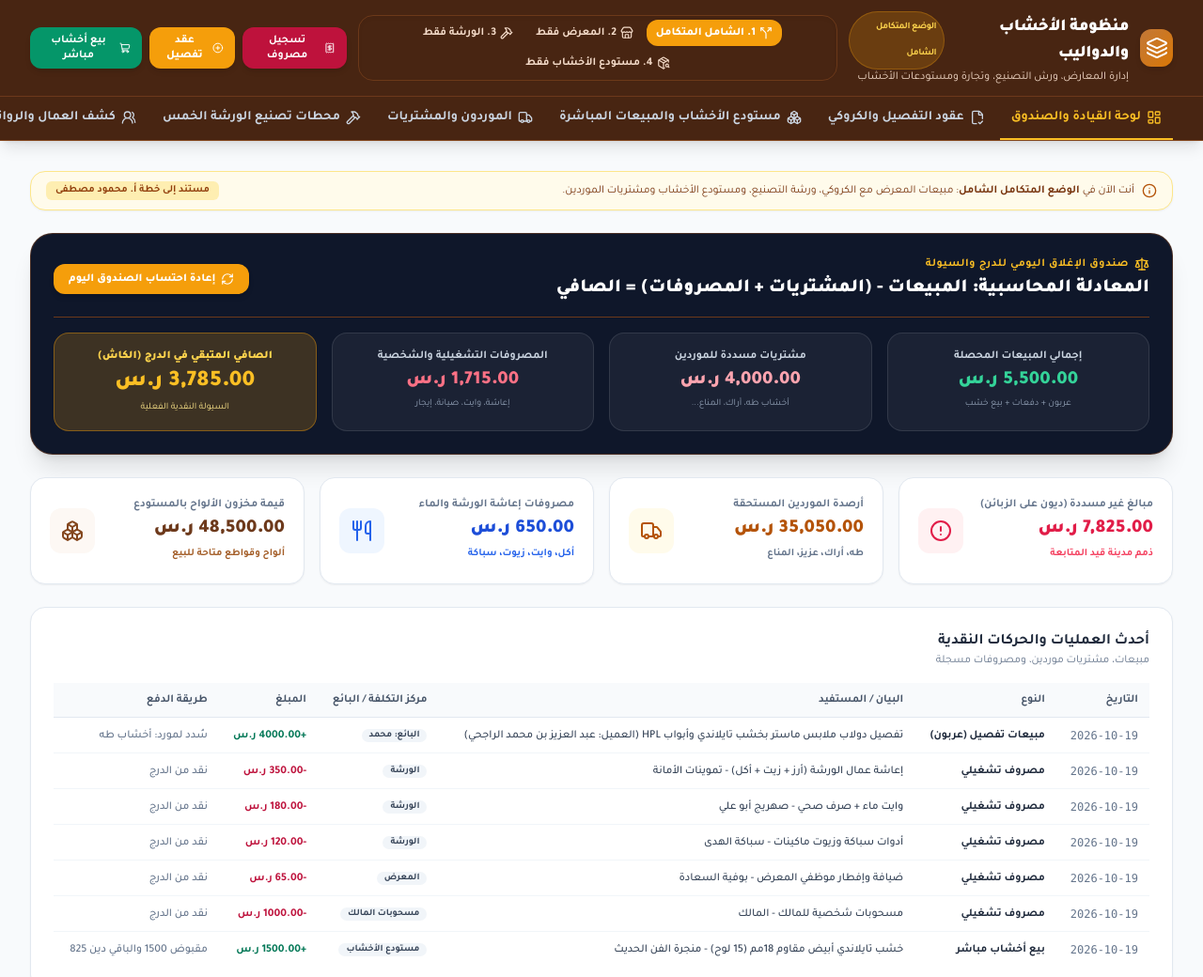
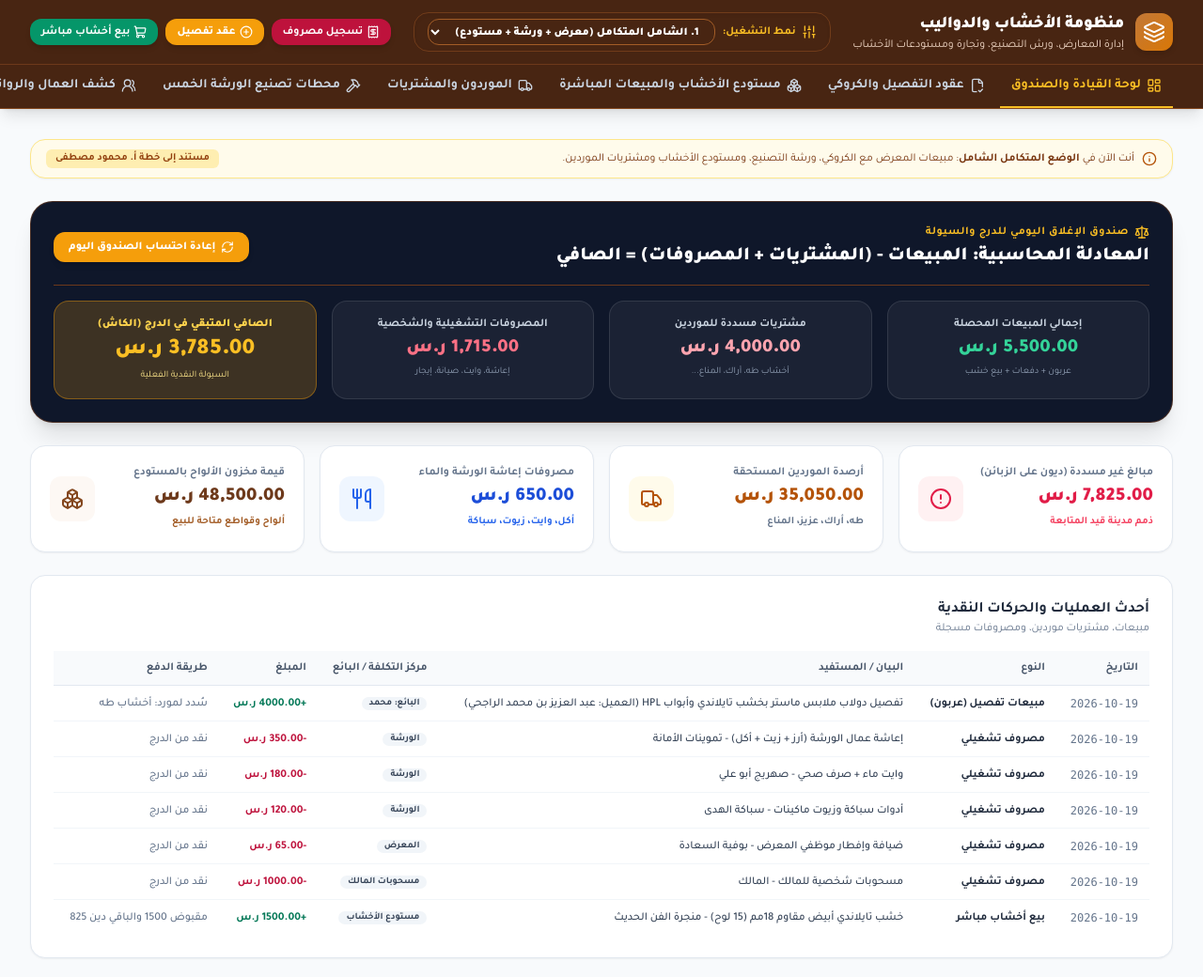
Before and after one commit to hosainnoor-hu/woodwork-erp, a website: page index.html in a window 1280 px wide. Shown: the top 1040 px of the page at 94% size. Drawn offline with nearby package versions, Linux system fonts and the light colour scheme.

Commit message:
تحسين واجهة شريط الرأس: إزالة الشارة واستبدال أزرار النمط بقائمة منسدلة أنيقة

```diff
--- a/index.html
+++ b/index.html
@@ -49,35 +49,26 @@
             <i data-lucide="layers" class="w-6 h-6 text-white"></i>
           </div>
           <div>
-            <h1 class="text-lg font-black tracking-tight flex items-center gap-2">
+            <h1 class="text-lg font-black tracking-tight">
               منظومة الأخشاب والدواليب
-              <span id="badge-current-mode" class="text-[10px] font-bold px-2 py-0.5 rounded-full bg-amber-500/20 text-amber-300 border border-amber-500/30">
-                الوضع المتكامل الشامل
-              </span>
             </h1>
             <p class="text-xs text-wood-200">إدارة المعارض، ورش التصنيع، وتجارة ومستودعات الأخشاب</p>
           </div>
         </div>
       </div>
 
-      <!-- Center: 4 Operational Modes Switcher (مفتاح أنماط التشغيل الأربعة) -->
-      <div class="bg-wood-950/80 p-1 rounded-2xl border border-wood-700/60 flex flex-wrap items-center justify-center gap-1 shadow-inner text-xs font-bold">
-        <button onclick="setOperationalMode('FULL')" id="btn-mode-full" class="px-2.5 py-1.5 rounded-xl transition-all flex items-center gap-1 bg-amber-500 text-wood-950 shadow-sm">
-          <i data-lucide="split" class="w-3.5 h-3.5"></i>
-          <span>1. الشامل المتكامل</span>
-        </button>
-        <button onclick="setOperationalMode('SHOWROOM')" id="btn-mode-showroom" class="px-2.5 py-1.5 rounded-xl text-wood-200 hover:text-white transition-all flex items-center gap-1">
-          <i data-lucide="store" class="w-3.5 h-3.5"></i>
-          <span>2. المعرض فقط</span>
-        </button>
-        <button onclick="setOperationalMode('WORKSHOP')" id="btn-mode-workshop" class="px-2.5 py-1.5 rounded-xl text-wood-200 hover:text-white transition-all flex items-center gap-1">
-          <i data-lucide="hammer" class="w-3.5 h-3.5"></i>
-          <span>3. الورشة فقط</span>
-        </button>
-        <button onclick="setOperationalMode('WAREHOUSE')" id="btn-mode-warehouse" class="px-2.5 py-1.5 rounded-xl text-wood-200 hover:text-white transition-all flex items-center gap-1">
-          <i data-lucide="package-search" class="w-3.5 h-3.5"></i>
-          <span>4. مستودع الأخشاب فقط</span>
-        </button>
+      <!-- Center: Operational Mode Dropdown (قائمة منسدلة لاختيار نمط التشغيل) -->
+      <div class="flex items-center gap-2 bg-wood-950/90 px-3.5 py-1.5 rounded-2xl border border-wood-700/70 shadow-inner">
+        <label for="select-operational-mode" class="text-xs font-bold text-amber-400 flex items-center gap-1.5 whitespace-nowrap">
+          <i data-lucide="sliders" class="w-4 h-4"></i>
+          <span>نمط التشغيل:</span>
+        </label>
+        <select id="select-operational-mode" onchange="setOperationalMode(this.value)" class="bg-wood-900 text-white text-xs font-black py-1.5 px-3 rounded-xl border border-wood-600 focus:outline-none focus:ring-2 focus:ring-amber-500 cursor-pointer">
+          <option value="FULL">1. الشامل المتكامل (معرض + ورشة + مستودع)</option>
+          <option value="SHOWROOM">2. المعرض وصالة المبيعات فقط</option>
+          <option value="WORKSHOP">3. ورشة التصنيع والقص فقط</option>
+          <option value="WAREHOUSE">4. مستودع وتجارة الأخشاب فقط</option>
+        </select>
       </div>
 
       <!-- Quick Actions -->
@@ -710,23 +701,12 @@
     function setOperationalMode(mode) {
       appData.settings.mode = mode;
 
-      const badge = document.getElementById('badge-current-mode');
+      const sel = document.getElementById('select-operational-mode');
+      if (sel) sel.value = mode;
+
       const bannerText = document.getElementById('mode-alert-text');
       const quoteBtn = document.getElementById('btn-header-new-quote');
       const timberSaleBtn = document.getElementById('btn-header-timber-sale');
-
-      const btns = {
-        FULL: document.getElementById('btn-mode-full'),
-        SHOWROOM: document.getElementById('btn-mode-showroom'),
-        WORKSHOP: document.getElementById('btn-mode-workshop'),
-        WAREHOUSE: document.getElementById('btn-mode-warehouse')
-      };
-
-      Object.values(btns).forEach(b => {
-        b.className = 'px-2.5 py-1.5 rounded-xl text-wood-200 hover:text-white transition-all flex items-center gap-1';
-      });
-
-      btns[mode].className = 'px-2.5 py-1.5 rounded-xl transition-all flex items-center gap-1 bg-amber-500 text-wood-950 shadow-sm font-extrabold';
 
       // Hide or show tabs according to mode
       const showroomTabs = document.querySelectorAll('.showroom-tab');
@@ -734,7 +714,6 @@
       const warehouseTabs = document.querySelectorAll('.warehouse-tab');
 
       if (mode === 'FULL') {
-        badge.textContent = 'الوضع المتكامل الشامل';
         bannerText.innerHTML = 'أنت الآن في <strong>الوضع المتكامل الشامل</strong>: مبيعات المعرض مع الكروكي، ورشة التصنيع، ومستودع الأخشاب ومشتريات الموردين.';
         quoteBtn.classList.remove('hidden');
         timberSaleBtn.classList.remove('hidden');
@@ -742,7 +721,6 @@
         workshopTabs.forEach(el => el.classList.remove('hidden'));
         warehouseTabs.forEach(el => el.classList.remove('hidden'));
       } else if (mode === 'SHOWROOM') {
-        badge.textContent = 'وضع المعرض وصالة المبيعات فقط';
         bannerText.innerHTML = 'أنت الآن في <strong>وضع المعرض فقط</strong>: عقود تفصيل الدواليب، ربط البائعين، والكروكي، والدفعات ومصروفات المعرض.';
         quoteBtn.classList.remove('hidden');
         timberSaleBtn.classList.add('hidden');
@@ -750,7 +728,6 @@
         workshopTabs.forEach(el => el.classList.add('hidden'));
         warehouseTabs.forEach(el => el.classList.add('hidden'));
       } else if (mode === 'WORKSHOP') {
-        badge.textContent = 'وضع ورشة التصنيع والقص فقط';
         bannerText.innerHTML = 'أنت الآن في <strong>وضع الورشة فقط</strong>: أوامر تشغيل المحطات الخمس، كشف العمال والرواتب، ومصروفات الإعاشة والماء والزيوت.';
         quoteBtn.classList.add('hidden');
         timberSaleBtn.classList.add('hidden');
@@ -758,7 +735,6 @@
         workshopTabs.forEach(el => el.classList.remove('hidden'));
         warehouseTabs.forEach(el => el.classList.remove('hidden'));
       } else if (mode === 'WAREHOUSE') {
-        badge.textContent = 'وضع مستودع وتجارة الأخشاب فقط';
         bannerText.innerHTML = 'أنت الآن في <strong>وضع مستودع وتجارة الأخشاب فقط</strong>: مشتريات الموردين، مبيعات الأخشاب بالألواح، وتتبع الذمم المدينة والديون.';
         quoteBtn.classList.add('hidden');
         timberSaleBtn.classList.remove('hidden');
```
